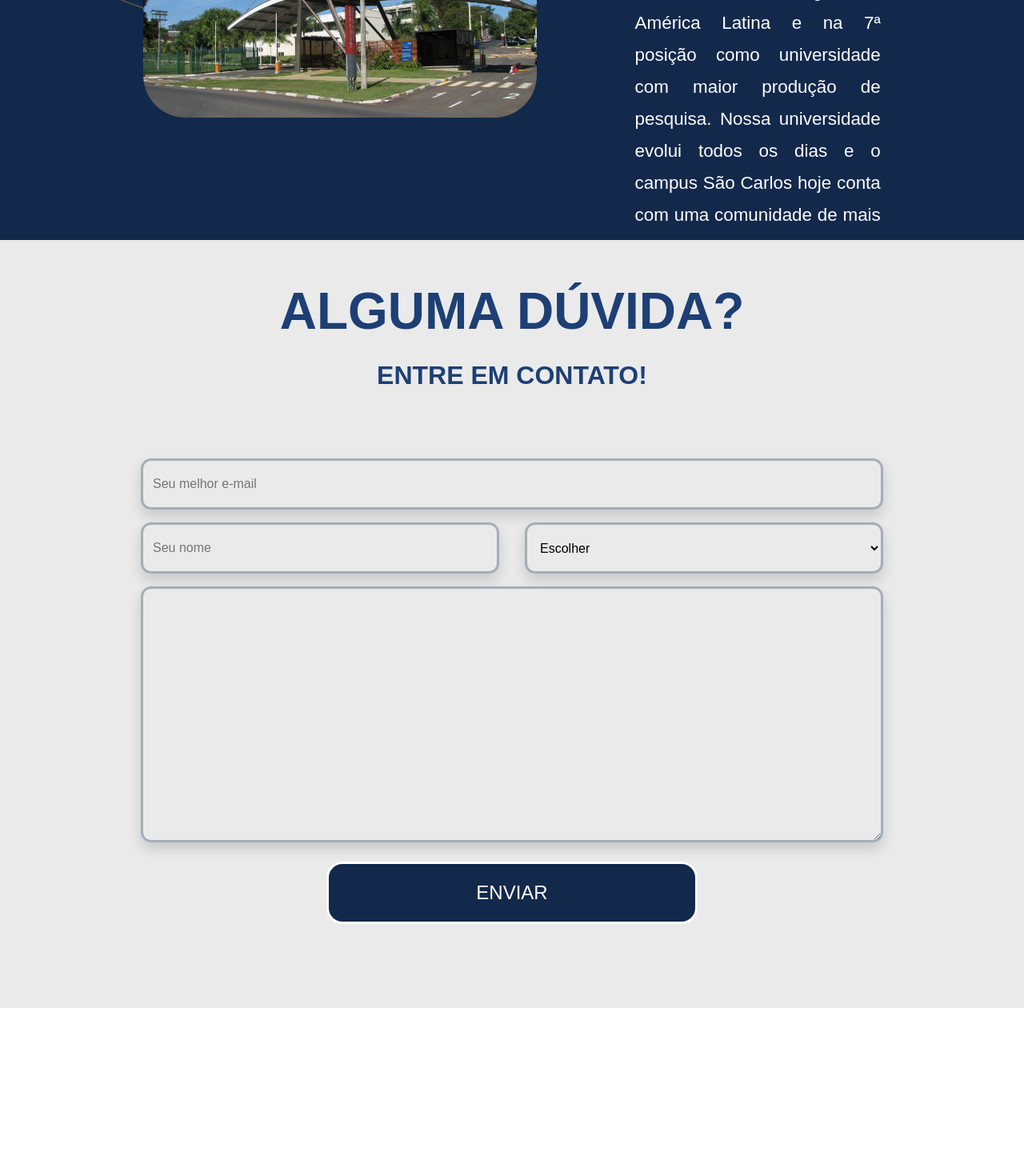
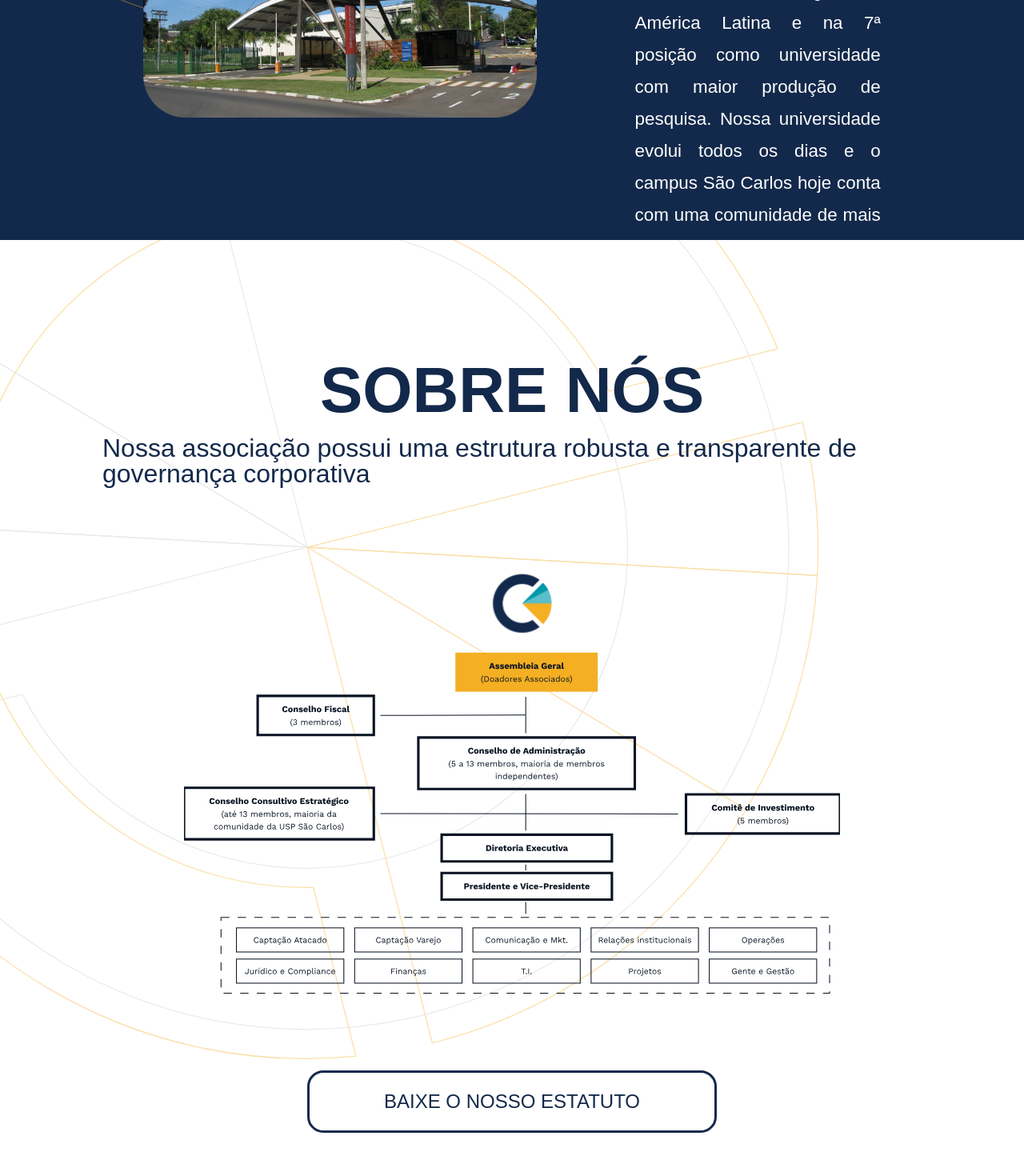
Before and after one commit to USPCodeLabSanca/chronos-endowment, a React (Create React App) app: page / in a window 1280 px wide. Shown: the part 2580-4050 px from the top of the page at 80% size. Before the commit the page ends 3840 px from the top, so only its background shows below. Built offline with nearby package versions, Linux system fonts and the light colour scheme.

Commit message:
Governance section implemented

```diff
--- a/src/App.js
+++ b/src/App.js
@@ -4,6 +4,7 @@ import Navbar from './sections/Navbar'
 import Hero from './sections/Hero'
 import HowItWorks from './sections/HowItWorks'
 import AboutUs from './sections/AboutUs'
+import Governance from './sections/Governance'
 import Form from './sections/Form'
 
 
@@ -16,6 +17,7 @@ function App() {
       <Hero/>
       <HowItWorks/>
       <AboutUs/>
+      <Governance/>
       <Form/>
     </>
   );
--- /dev/null
+++ b/src/sections/Governance/index.js
@@ -0,0 +1,29 @@
+import React from 'react'
+import * as S from "./styled"
+
+import governanceSVG from '../../images/SVG/governance.svg'
+import Button from '../../components/Button'
+
+const Governance = () => {
+
+  return (
+    <S.Governance>
+        <S.Graphism/>
+        <S.Wrapper>
+            <S.Title>Sobre Nós</S.Title>
+            <S.TextTitle>Nossa associação possui uma estrutura robusta e transparente de governança corporativa</S.TextTitle>
+            <S.govImg src={governanceSVG}/>
+            <Button
+                    fontColor='#13294B'
+                    backgroundColor='#fff'
+                    fontSize='1.5rem'
+                    width='50%'
+                >
+                    Baixe o nosso estatuto
+            </Button>
+        </S.Wrapper>
+    </S.Governance>
+  )
+}
+
+export default Governance
--- /dev/null
+++ b/src/sections/Governance/styled.js
@@ -0,0 +1,75 @@
+import styled from "styled-components"
+
+import ChronosGraphism from '../../components/ChronosGraphism';
+//import {ReactComponent as ChronosGraphism} from '../../images/SVG/chronos-graphism.svg';
+
+export const Governance = styled.section`
+    height: 160vh;
+    display: flex;
+    justify-content: center;
+    position: relative;
+    width: 100%;
+    background-color: white;
+    overflow: hidden;
+`
+
+export const Graphism = styled(ChronosGraphism)`
+    position: absolute;
+    width: 100%;
+    height: 100%;
+    left: 20%;
+    top: 30%;
+    transform: translate(-50%,-50%);
+    opacity: 0.4;
+
+`
+
+export const Title = styled.h1`
+    text-transform: uppercase;
+    font-size: 5rem;
+    color: var(--blue);
+    font-weight: 800;
+`
+
+export const TextTitle = styled.h2`
+    margin-top: 1rem;
+    font-size: 2rem;
+    color: var(--blue);
+    justify-self: center;
+    align-self: center;
+`
+
+export const Text = styled.p`
+    text-align: center;
+    color: white;
+    font-size: 1.4rem;
+    line-height: 40px;
+`
+
+export const Wrapper = styled.div`
+    width: 80%;
+    position: absolute;
+    display: flex;
+    flex-direction: column;
+    justify-content: center;
+    align-items: center;
+    top: 50%;
+    left: 50%;
+    transform: translate(-50%, -50%);
+`
+
+export const ContentWrapper = styled.div`
+    position: relative;
+    width: 100%;
+    display: grid;
+    grid: 0.5fr 2fr/1fr 1fr 1fr;
+    column-gap: 15%;
+    row-gap: 10%;
+`
+
+export const govImg = styled.img`
+    position: relative;
+    width: 80%;
+    height: auto;
+    margin: 5rem 0;
+`
```
Also changed, not shown: src/images/SVG/governance.svg (added).
